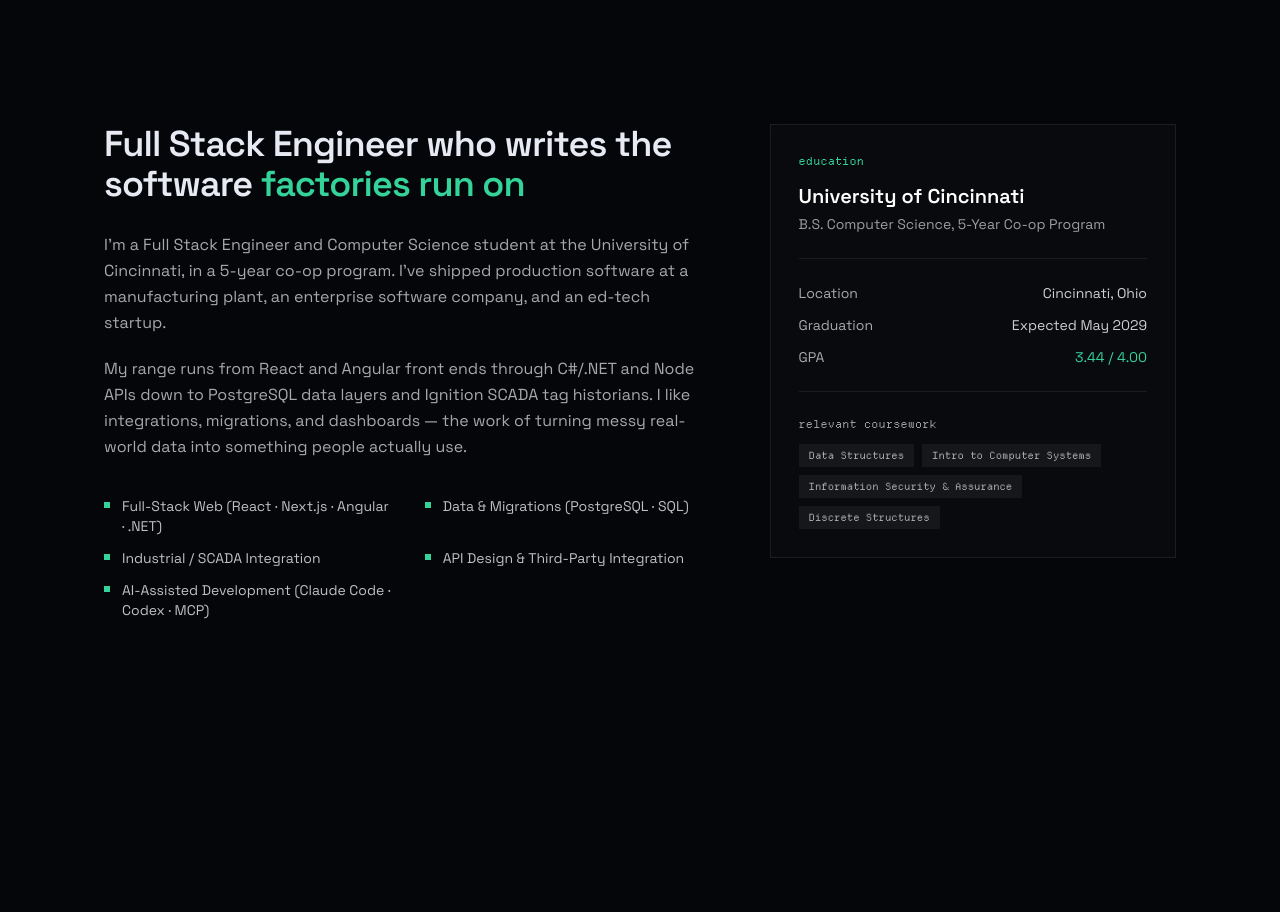
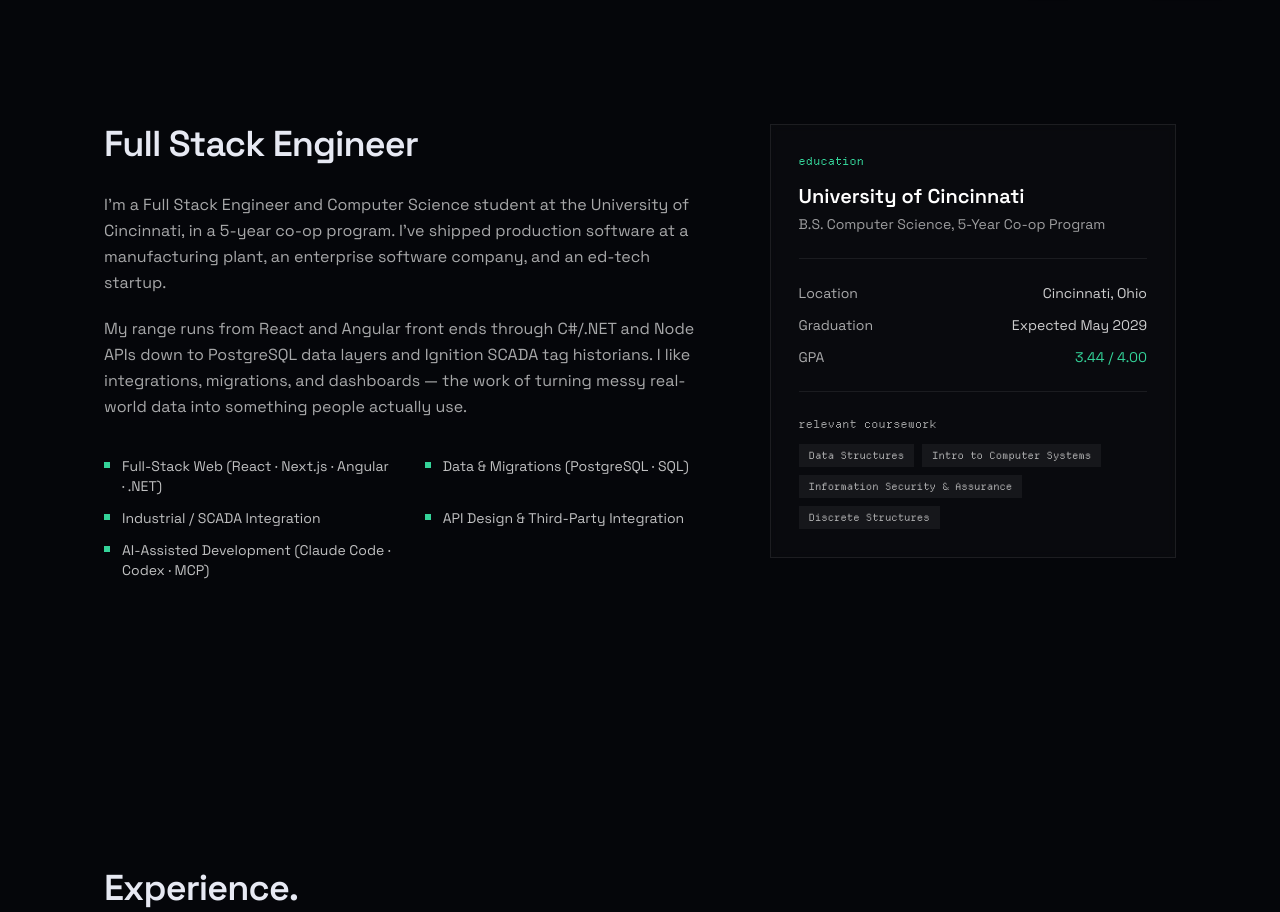
Before and after one commit to JackB296/portfolio, a Next.js app: page / in a window 1280 px wide. Shown: the part 820-1732 px from the top of the page. Built offline with nearby package versions, Linux system fonts and the light colour scheme.

Commit message:
Update About.tsx

```diff
--- a/components/home/About.tsx
+++ b/components/home/About.tsx
@@ -19,8 +19,7 @@
           <div>
             <Reveal>
               <h2 className="max-w-2xl text-3xl font-semibold leading-tight tracking-tight sm:text-4xl">
-                Full Stack Engineer who writes the software{" "}
-                <span className="text-accent">factories run on</span>
+                Full Stack Engineer
               </h2>
             </Reveal>
             <div className="mt-7 space-y-5">
```
